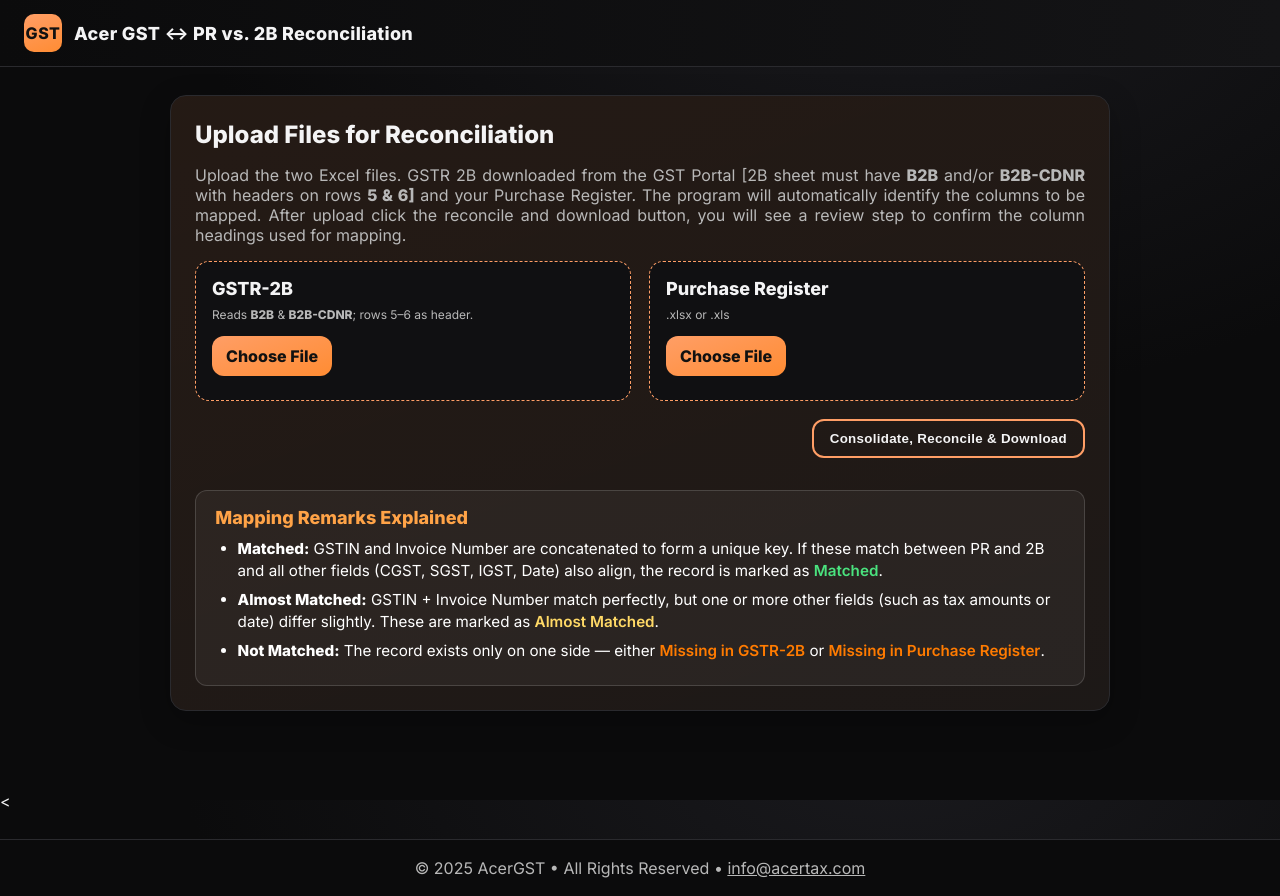
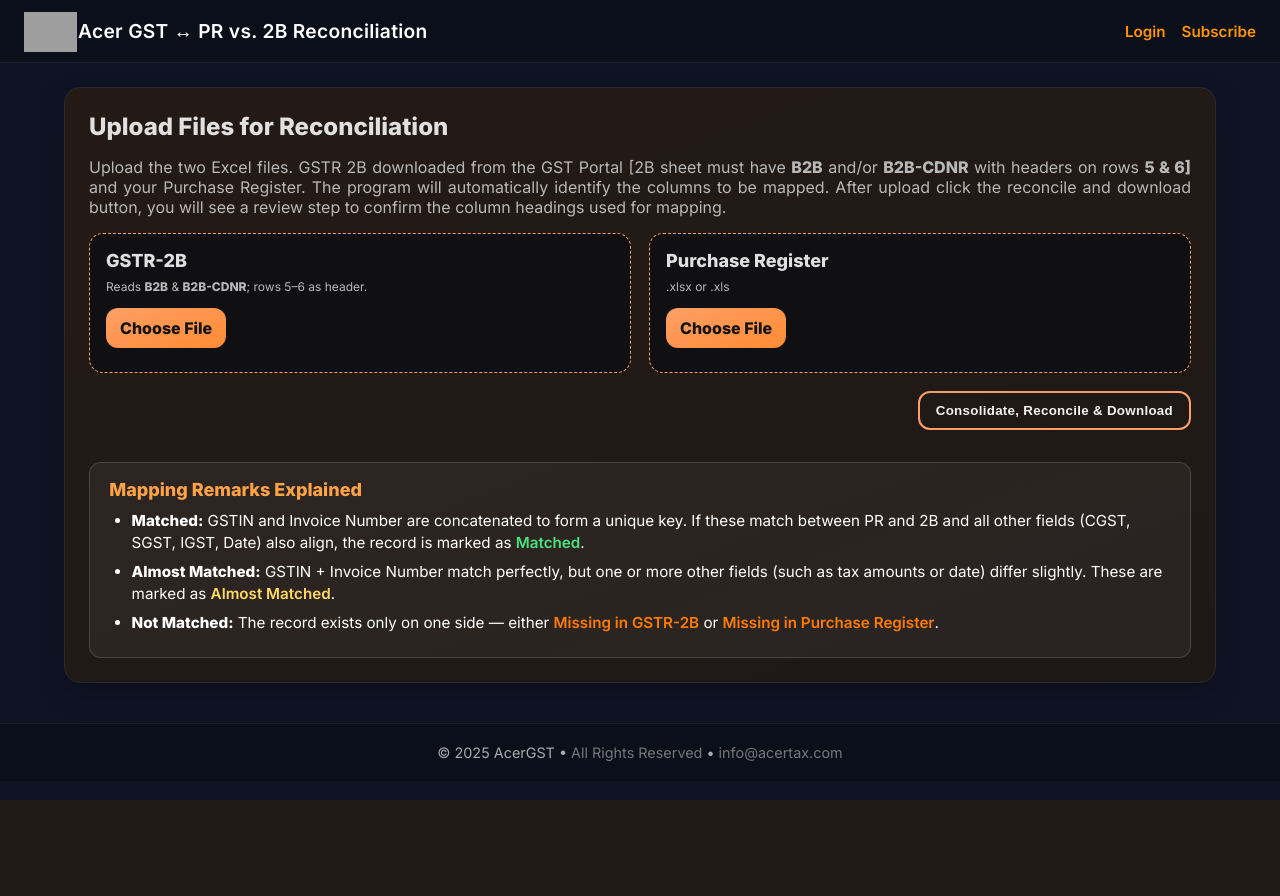
Before and after one commit to deerao75/gst-reconcile, a Flask app: page / in a window 1280 px wide. After the commit the page ends 800 px from the top, so only its background shows below. Run offline with Flask 3, Linux system fonts and the light colour scheme; grey boxes are pictures that could not be loaded.

Commit message:
base file

```diff
--- a/templates/base.html
+++ b/templates/base.html
@@ -4,19 +4,166 @@
   <meta charset="utf-8">
   <title>AcerGST Reconciliation</title>
   <meta name="viewport" content="width=device-width, initial-scale=1">
-
   <!-- Theme: black + orange -->
   <link rel="stylesheet" href="{{ url_for('static', filename='style.css') }}">
-
-  <!-- Inter font (optional, can switch to Aptos on Windows if you prefer) -->
+  <!-- Inter font -->
   <link rel="preconnect" href="https://fonts.gstatic.com" crossorigin>
   <link href="https://fonts.googleapis.com/css2?family=Inter:wght@400;600;800&display=swap" rel="stylesheet">
+  <style>
+    body {
+      margin: 0;
+      font-family: 'Inter', sans-serif;
+      background: #0f1425;
+      color: #e0e0e0;
+    }
+    .topbar {
+      display: flex;
+      justify-content: space-between;
+      align-items: center;
+      padding: 12px 24px;
+      background: #0b0f1a;
+      border-bottom: 1px solid rgba(255,255,255,0.06);
+    }
+    .brand {
+      display: flex;
+      align-items: center;
+      gap: 16px;
+    }
+    .logo img {
+      height: 40px;
+      width: auto;
+      display: block;
+    }
+    .title {
+      font-size: 1.2rem;
+      font-weight: 600;
+      margin: 0;
+      color: white;
+    }
+    .nav-menu {
+      display: flex;
+      gap: 16px;
+    }
+    .nav-menu a, .nav-menu form button {
+      color: #ff9500;
+      text-decoration: none;
+      background: none;
+      border: none;
+      font-weight: 600;
+      cursor: pointer;
+      font-size: 0.95rem;
+    }
+    .nav-menu a:hover, .nav-menu form button:hover {
+      text-decoration: underline;
+    }
+    .container {
+      max-width: 1200px;
+      margin: 24px auto;
+      padding: 0 24px;
+    }
+    .footer {
+      text-align: center;
+      padding: 20px;
+      background: #0b0f1a;
+      border-top: 1px solid rgba(255,255,255,0.06);
+      color: #aaa;
+      font-size: 0.9rem;
+      margin-top: 40px;
+    }
+    .footer .muted {
+      color: #777;
+    }
+    .footer a {
+      color: #ff9500;
+      text-decoration: none;
+    }
+    .subscription-plans {
+      display: flex;
+      gap: 24px;
+      margin-top: 20px;
+      flex-wrap: wrap;
+    }
+    .plan {
+      background: #1a1f2f;
+      padding: 20px;
+      border-radius: 8px;
+      width: 250px;
+      text-align: center;
+    }
+    .plan h3 {
+      margin-top: 0;
+      color: white;
+    }
+    .plan .price {
+      font-size: 1.4rem;
+      font-weight: 800;
+      color: #ff9500;
+      margin: 10px 0;
+    }
+    .plan form button {
+      margin-top: 12px;
+      background: #ff9500;
+      color: #000;
+      border: none;
+      padding: 8px 16px;
+      border-radius: 4px;
+      font-weight: 600;
+      cursor: pointer;
+    }
+    .login-form, .subscribe-section {
+      background: #151a2a;
+      padding: 24px;
+      border-radius: 8px;
+      max-width: 400px;
+      margin: 24px auto;
+    }
+    .login-form input {
+      width: 100%;
+      padding: 10px;
+      margin: 8px 0;
+      border-radius: 4px;
+      border: 1px solid #444;
+      background: #0f1425;
+      color: white;
+    }
+    .login-form button {
+      background: #ff9500;
+      color: black;
+      border: none;
+      padding: 10px;
+      width: 100%;
+      border-radius: 4px;
+      font-weight: 600;
+      margin-top: 10px;
+      cursor: pointer;
+    }
+    .login-form a {
+      color: #ff9500;
+      text-decoration: none;
+      font-size: 0.9rem;
+      display: inline-block;
+      margin-top: 8px;
+    }
+  </style>
 </head>
 <body>
   <header class="topbar">
     <div class="brand">
-      <div class="logo">GST</div>
+      <div class="logo">
+        <img src="{{ url_for('static', filename='acer_logo.png') }}" alt="AcerGST Logo">
+      </div>
       <div class="title">Acer GST ↔ PR vs. 2B Reconciliation</div>
+    </div>
+    <div class="nav-menu">
+      {% if session.logged_in %}
+        <form method="POST" action="{{ url_for('logout') }}" style="display:inline;">
+          <button type="submit">Logout</button>
+        </form>
+        <a href="{{ url_for('subscribe') }}">Subscribe</a>
+      {% else %}
+        <a href="{{ url_for('login') }}">Login</a>
+        <a href="{{ url_for('subscribe') }}">Subscribe</a>
+      {% endif %}
     </div>
   </header>
 
@@ -25,15 +172,17 @@
       {% if messages %}
         <div class="flash">
           {% for msg in messages %}
-            <div class="flash-item">{{ msg }}</div>
+            <div class="flash-item" style="background:#ff950020; padding:10px; margin:10px 0; border-left:3px solid #ff9500;">{{ msg }}</div>
           {% endfor %}
         </div>
       {% endif %}
     {% endwith %}
-    {% block content %}{% endblock %}
+
+    {% block content %}
+    {% endblock %}
   </main>
 
-  <<footer class="footer">
+  <footer class="footer">
     <div>
       © {{ 2025 }} AcerGST • <span class="muted">All Rights Reserved</span> •
       <a href="mailto:info@acertax.com" class="muted">info@acertax.com</a>
```
